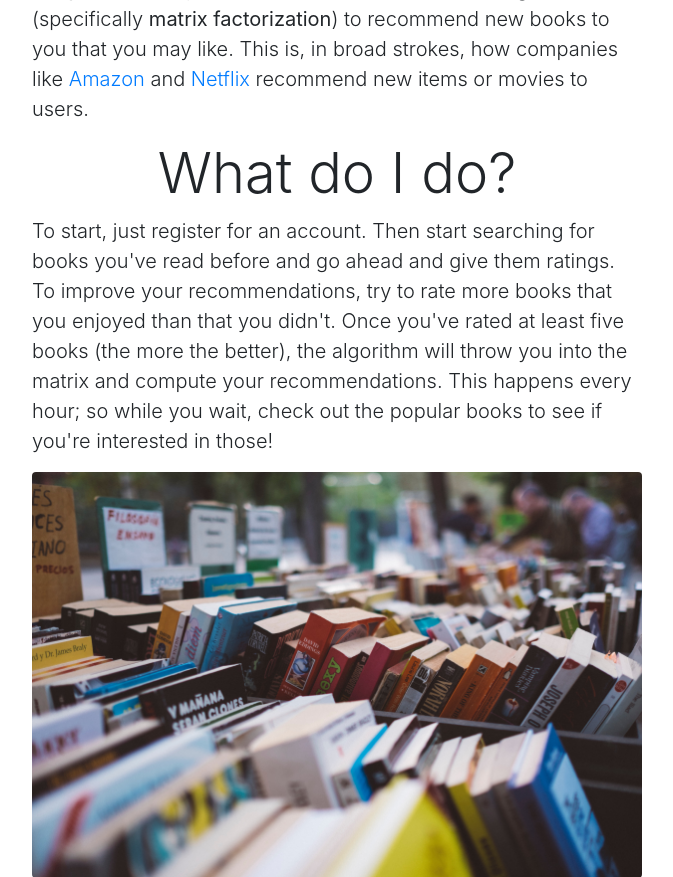
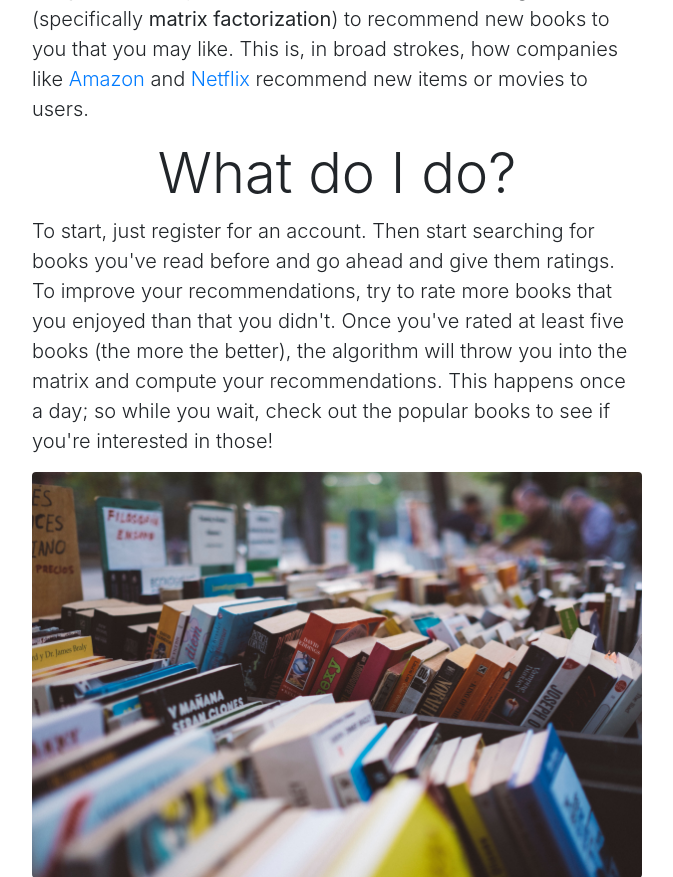
Before and after one commit to ColinB19/BookRecommender, a Flask app: page / in a window 1280 px wide. Shown: the part 764-1641 px from the top of the page, without its empty margins (303-976 px from the left). Run offline with Flask 2, Linux system fonts and the light colour scheme; data that the repository does not hold is empty; some libraries are stand-ins or nearby versions.

Commit message:
A small wording change for the site

```diff
--- a/bookrecommender/templates/index.html
+++ b/bookrecommender/templates/index.html
@@ -38,7 +38,7 @@
       </p>
       <h4 class="display-4">What do I do?</h4>
       <p class="lead text-left">
-        To start, just register for an account. Then start searching for books you've read before and go ahead and give them ratings. To improve your recommendations, try to rate more books that you enjoyed than that you didn't. Once you've rated at least five books (the more the better), the algorithm will throw you into the matrix and compute your recommendations. This happens every hour; so while you wait, check out the popular books to see if you're interested in those!
+        To start, just register for an account. Then start searching for books you've read before and go ahead and give them ratings. To improve your recommendations, try to rate more books that you enjoyed than that you didn't. Once you've rated at least five books (the more the better), the algorithm will throw you into the matrix and compute your recommendations. This happens once a day; so while you wait, check out the popular books to see if you're interested in those!
       </p>
 
       <img src="{{ url_for('static', filename = 'banner.jpg') }}"  class="rounded img-fluid" alt="Books" />
```
Also changed, not shown: README.md.
